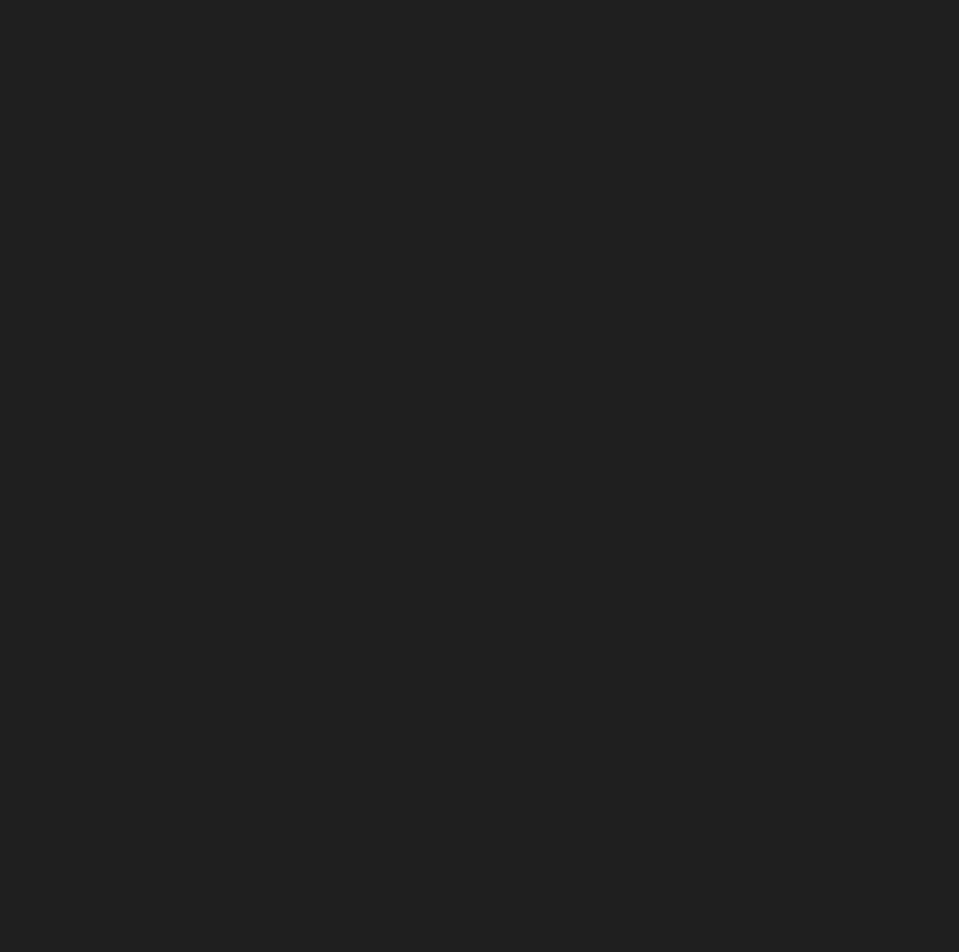
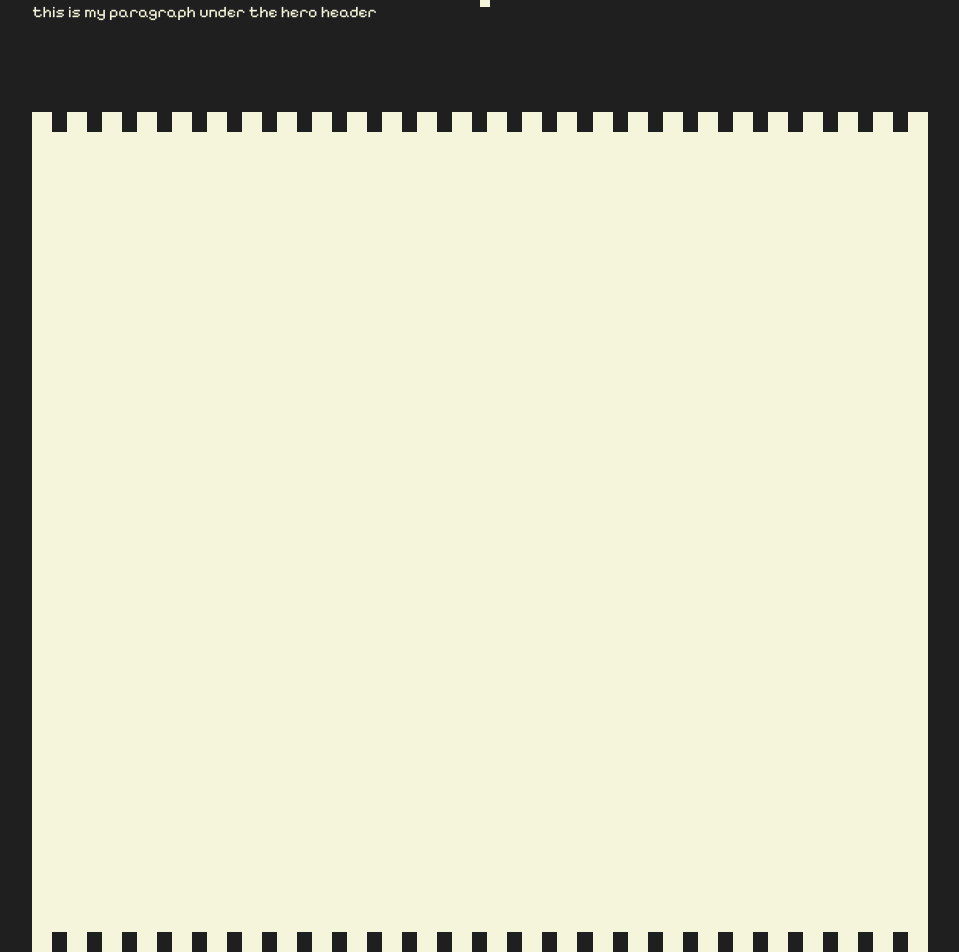
Before and after one commit to mahdi204/PlantsForPlansWebsite, a React (Vite) app: page / in a window 1280 px wide. Shown: the part 784-1736 px from the top of the page, without its empty margins (160-1119 px from the left). Before the commit the page ends 800 px from the top, so only its background shows below. Built offline with nearby package versions, Linux system fonts and the light colour scheme; a web font is replaced by a local one.

Commit message:
adding plans.jsx section

```diff
--- a/src/App.jsx
+++ b/src/App.jsx
@@ -1,6 +1,7 @@
 import { useState } from 'react'
 import Navbar from './Components/Navbar';
 import Main from './Components/Main';
+import Plans from './Components/Plans';
 
 function App() {
   const [count, setCount] = useState(0);
@@ -9,6 +10,7 @@ function App() {
     <>
       <Navbar />
       <Main />
+      <Plans />
     </>
   )
 }
--- a/src/Components/Main.jsx
+++ b/src/Components/Main.jsx
@@ -39,7 +39,7 @@ const Main = () => {
     }, [toggle]);
 
     return (
-        <div className='flex  w-100% items-center h-[calc(100vh-8rem)]'>
+        <div className='flex  w-100% items-center h-[calc(100vh)]'>
             <section className='w-1/2 flex justify-center flex-col'>
                 <motion.div
                     style={{ fontSize: '150px' }}
--- /dev/null
+++ b/src/Components/Plans.jsx
@@ -0,0 +1,68 @@
+import React from 'react'
+
+const Plans = () => {
+    return (
+        <div className='   '>
+            <div className='wrapper flex w-[100%] justify-between items-center'>
+                <div className='w-[20px] h-[20px] bg-[#f5f5dc]'></div>
+                <div className='w-[20px] h-[20px] bg-[#f5f5dc]'></div>
+                <div className='w-[20px] h-[20px] bg-[#f5f5dc]'></div>
+                <div className='w-[20px] h-[20px] bg-[#f5f5dc]'></div>
+                <div className='w-[20px] h-[20px] bg-[#f5f5dc]'></div>
+                <div className='w-[20px] h-[20px] bg-[#f5f5dc]'></div>
+                <div className='w-[20px] h-[20px] bg-[#f5f5dc]'></div>
+                <div className='w-[20px] h-[20px] bg-[#f5f5dc]'></div>
+                <div className='w-[20px] h-[20px] bg-[#f5f5dc]'></div>
+                <div className='w-[20px] h-[20px] bg-[#f5f5dc]'></div>
+                <div className='w-[20px] h-[20px] bg-[#f5f5dc]'></div>
+                <div className='w-[20px] h-[20px] bg-[#f5f5dc]'></div>
+                <div className='w-[20px] h-[20px] bg-[#f5f5dc]'></div>
+                <div className='w-[20px] h-[20px] bg-[#f5f5dc]'></div>
+                <div className='w-[20px] h-[20px] bg-[#f5f5dc]'></div>
+                <div className='w-[20px] h-[20px] bg-[#f5f5dc]'></div>
+                <div className='w-[20px] h-[20px] bg-[#f5f5dc]'></div>
+                <div className='w-[20px] h-[20px] bg-[#f5f5dc]'></div>
+                <div className='w-[20px] h-[20px] bg-[#f5f5dc]'></div>
+                <div className='w-[20px] h-[20px] bg-[#f5f5dc]'></div>
+                <div className='w-[20px] h-[20px] bg-[#f5f5dc]'></div>
+                <div className='w-[20px] h-[20px] bg-[#f5f5dc]'></div>
+                <div className='w-[20px] h-[20px] bg-[#f5f5dc]'></div>
+                <div className='w-[20px] h-[20px] bg-[#f5f5dc]'></div>
+                <div className='w-[20px] h-[20px] bg-[#f5f5dc]'></div>
+                <div className='w-[20px] h-[20px] bg-[#f5f5dc]'></div>
+            </div>
+            <div className='the-content flex w-[100%] bg-[#f5f5dc] h-[800px]'></div>
+            <div className='wrapper flex w-[100%] justify-between items-center'>
+                <div className='w-[20px] h-[20px] bg-[#f5f5dc]'></div>
+                <div className='w-[20px] h-[20px] bg-[#f5f5dc]'></div>
+                <div className='w-[20px] h-[20px] bg-[#f5f5dc]'></div>
+                <div className='w-[20px] h-[20px] bg-[#f5f5dc]'></div>
+                <div className='w-[20px] h-[20px] bg-[#f5f5dc]'></div>
+                <div className='w-[20px] h-[20px] bg-[#f5f5dc]'></div>
+                <div className='w-[20px] h-[20px] bg-[#f5f5dc]'></div>
+                <div className='w-[20px] h-[20px] bg-[#f5f5dc]'></div>
+                <div className='w-[20px] h-[20px] bg-[#f5f5dc]'></div>
+                <div className='w-[20px] h-[20px] bg-[#f5f5dc]'></div>
+                <div className='w-[20px] h-[20px] bg-[#f5f5dc]'></div>
+                <div className='w-[20px] h-[20px] bg-[#f5f5dc]'></div>
+                <div className='w-[20px] h-[20px] bg-[#f5f5dc]'></div>
+                <div className='w-[20px] h-[20px] bg-[#f5f5dc]'></div>
+                <div className='w-[20px] h-[20px] bg-[#f5f5dc]'></div>
+                <div className='w-[20px] h-[20px] bg-[#f5f5dc]'></div>
+                <div className='w-[20px] h-[20px] bg-[#f5f5dc]'></div>
+                <div className='w-[20px] h-[20px] bg-[#f5f5dc]'></div>
+                <div className='w-[20px] h-[20px] bg-[#f5f5dc]'></div>
+                <div className='w-[20px] h-[20px] bg-[#f5f5dc]'></div>
+                <div className='w-[20px] h-[20px] bg-[#f5f5dc]'></div>
+                <div className='w-[20px] h-[20px] bg-[#f5f5dc]'></div>
+                <div className='w-[20px] h-[20px] bg-[#f5f5dc]'></div>
+                <div className='w-[20px] h-[20px] bg-[#f5f5dc]'></div>
+                <div className='w-[20px] h-[20px] bg-[#f5f5dc]'></div>
+                <div className='w-[20px] h-[20px] bg-[#f5f5dc]'></div>
+            </div>
+        </div>
+
+    )
+}
+
+export default Plans
```
